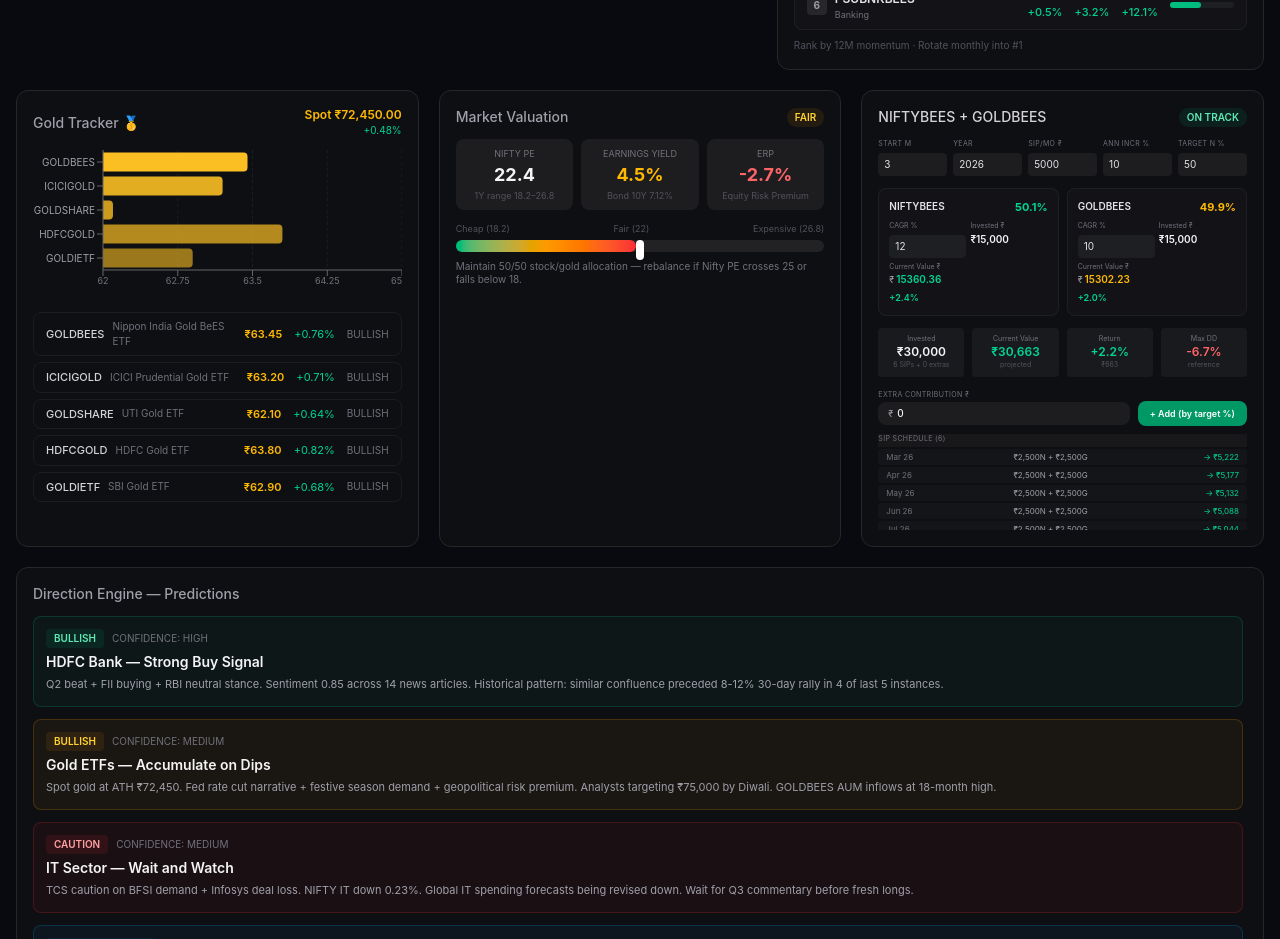
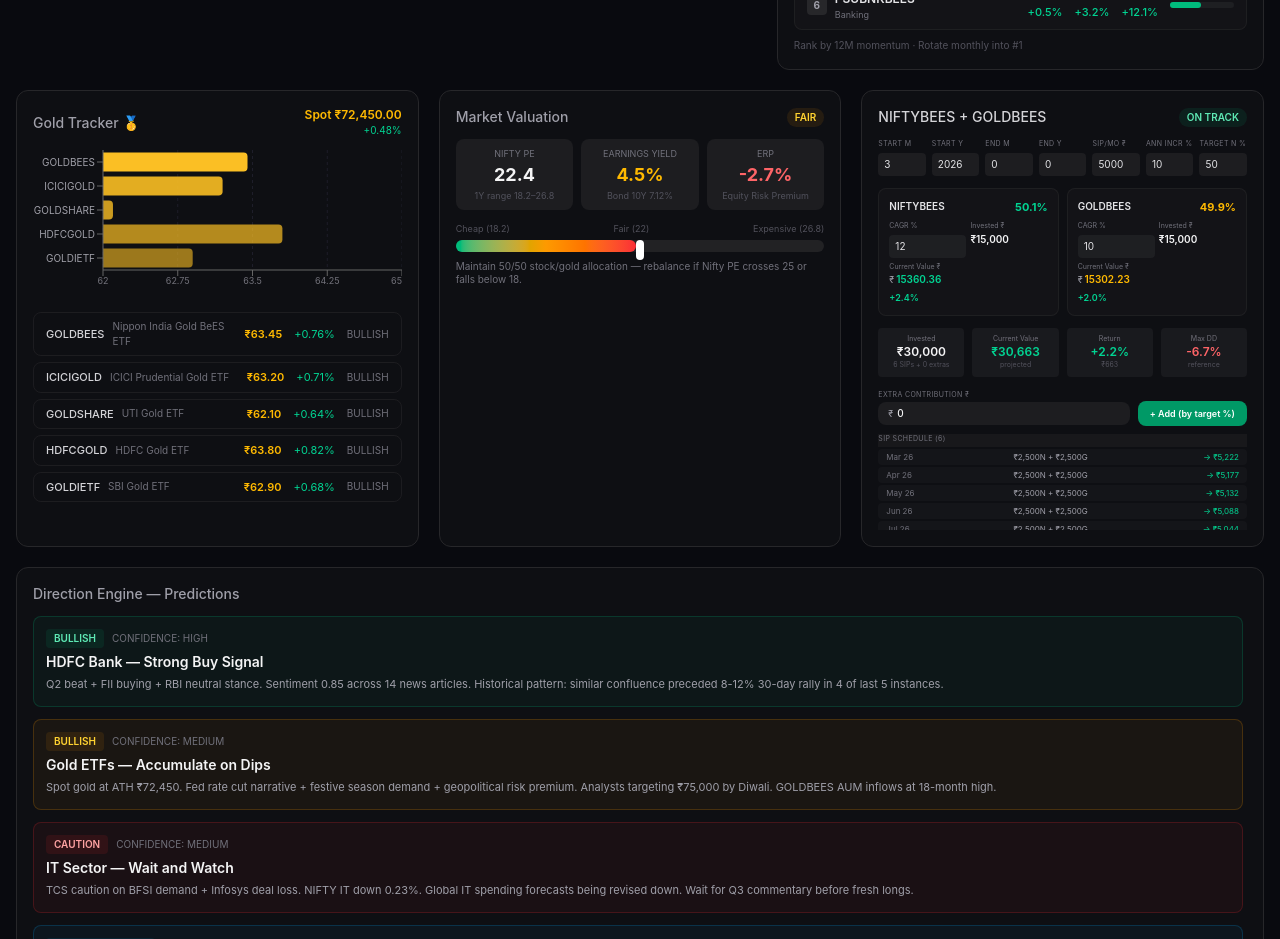
Before and after one commit to X1Vi/market-sentinel, a React (Vite) app: page / in a window 1280 px wide. Shown: the part 1860-2799 px from the top of the page. Built offline with nearby package versions, Linux system fonts and the light colour scheme.

Commit message:
Add end date to SIP calculator

```diff
--- a/src/components/PortfolioTracker.jsx
+++ b/src/components/PortfolioTracker.jsx
@@ -10,12 +10,17 @@
 
 // ── SIP engine (extracted, no side effects) ─────────────────
 function computeSip(params) {
-  const { startMonth, startYear, sipMonthly, annualIncrement, niftyCagr, goldCagr, targetNifty, targetGold } = params;
+  const { startMonth, startYear, endMonth, endYear, sipMonthly, annualIncrement, niftyCagr, goldCagr, targetNifty, targetGold } = params;
   const now = new Date();
   const start = new Date(startYear, startMonth - 1, 1);
   if (start > now) return { rows: [], totalInv: 0, totalCur: 0, niftyInv: 0, goldInv: 0, niftyCur: 0, goldCur: 0 };
 
-  let totalMonths = monthsBetween(start, now);
+  // Use end date if set, otherwise now
+  const hasEnd = endMonth > 0 && endYear > 0;
+  const end = hasEnd ? new Date(endYear, endMonth - 1, 1) : now;
+  const cutoff = end < now ? end : now; // SIPs stop at end, growth calculated to now
+
+  let totalMonths = monthsBetween(start, cutoff);
   if (totalMonths < 0) return { rows: [], totalInv: 0, totalCur: 0, niftyInv: 0, goldInv: 0, niftyCur: 0, goldCur: 0 };
   totalMonths = Math.max(1, totalMonths);
 
@@ -25,13 +30,14 @@
   for (let m = 0; m <= totalMonths; m++) {
     const sipDate = new Date(start);
     sipDate.setMonth(sipDate.getMonth() + m);
-    if (sipDate > now) break;
+    if (sipDate > cutoff) break;
 
     const yearsElapsed = Math.floor(m / 12);
     const sipAmt = Math.round(sipMonthly * Math.pow(1 + annualIncrement / 100, yearsElapsed));
     const niftyAmt = Math.round(sipAmt * targetNifty / 100);
     const goldAmt = sipAmt - niftyAmt;
 
+    // Growth always calculated to now (current value)
     const monthsActive = monthsBetween(sipDate, now);
     const yearsActive = monthsActive / 12;
 
@@ -66,6 +72,8 @@
 
   const [startMonth, setStartMonth] = useState(seed.sipStart.month);
   const [startYear, setStartYear] = useState(seed.sipStart.year);
+  const [endMonth, setEndMonth] = useState(0);
+  const [endYear, setEndYear] = useState(0);
   const [sipAmount, setSipAmount] = useState(seed.sipMonthly);
   const [annualInc, setAnnualInc] = useState(seed.sipAnnualIncrement);
   const [niftyCagr, setNiftyCagr] = useState(seed.expectedReturns.niftybees);
@@ -85,8 +93,8 @@
 
   // ── compute SIP projection ──
   const sip = useMemo(
-    () => computeSip({ startMonth, startYear, sipMonthly: sipAmount, annualIncrement: annualInc, niftyCagr, goldCagr, targetNifty, targetGold }),
-    [startMonth, startYear, sipAmount, annualInc, niftyCagr, goldCagr, targetNifty, targetGold],
+    () => computeSip({ startMonth, startYear, endMonth, endYear, sipMonthly: sipAmount, annualIncrement: annualInc, niftyCagr, goldCagr, targetNifty, targetGold }),
+    [startMonth, startYear, endMonth, endYear, sipAmount, annualInc, niftyCagr, goldCagr, targetNifty, targetGold],
   );
 
   // Total invested = SIP invested + extra contributions
@@ -137,14 +145,22 @@
       </div>
 
       {/* ── Row 1: SIP params ── */}
-      <div className="mb-3 grid grid-cols-5 gap-1.5">
+      <div className="mb-3 grid grid-cols-7 gap-1.5">
         <div>
           <p className="text-[7px] uppercase tracking-wider text-zinc-500">Start M</p>
           <input type="number" value={startMonth} onChange={onNum(setStartMonth)} className={ipt} />
         </div>
         <div>
-          <p className="text-[7px] uppercase tracking-wider text-zinc-500">Year</p>
+          <p className="text-[7px] uppercase tracking-wider text-zinc-500">Start Y</p>
           <input type="number" value={startYear} onChange={onNum(setStartYear)} className={ipt} />
+        </div>
+        <div>
+          <p className="text-[7px] uppercase tracking-wider text-zinc-500">End M</p>
+          <input type="number" value={endMonth} onChange={onNum(setEndMonth)} placeholder="0" className={ipt} />
+        </div>
+        <div>
+          <p className="text-[7px] uppercase tracking-wider text-zinc-500">End Y</p>
+          <input type="number" value={endYear} onChange={onNum(setEndYear)} placeholder="0" className={ipt} />
         </div>
         <div>
           <p className="text-[7px] uppercase tracking-wider text-zinc-500">SIP/Mo ₹</p>
```
